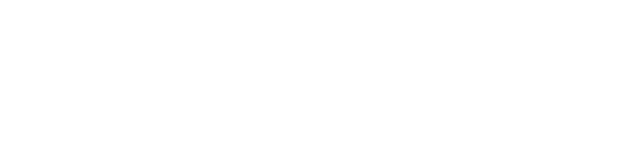
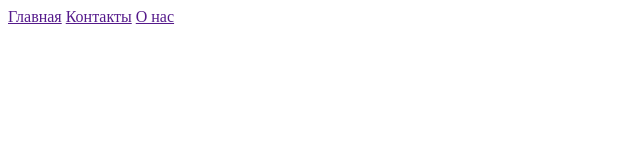
Before and after one commit to Ciceron228/Lesson9, a plain HTML site: page index.html in a window 1280 px wide. Shown: the whole page, without its empty margins (0-640 px from the left). Drawn offline with Linux system fonts and the light colour scheme.

Commit message:
add header

```diff
--- a/index.html
+++ b/index.html
@@ -7,6 +7,12 @@
     <title>Document</title>
 </head>
 <body>
-
+    <header>
+        <nav>
+            <a href="">Главная</a>
+            <a href="">Контакты</a>
+            <a href="">О нас</a>
+        </nav>
+    </header>
 </body>
 </html>
```
